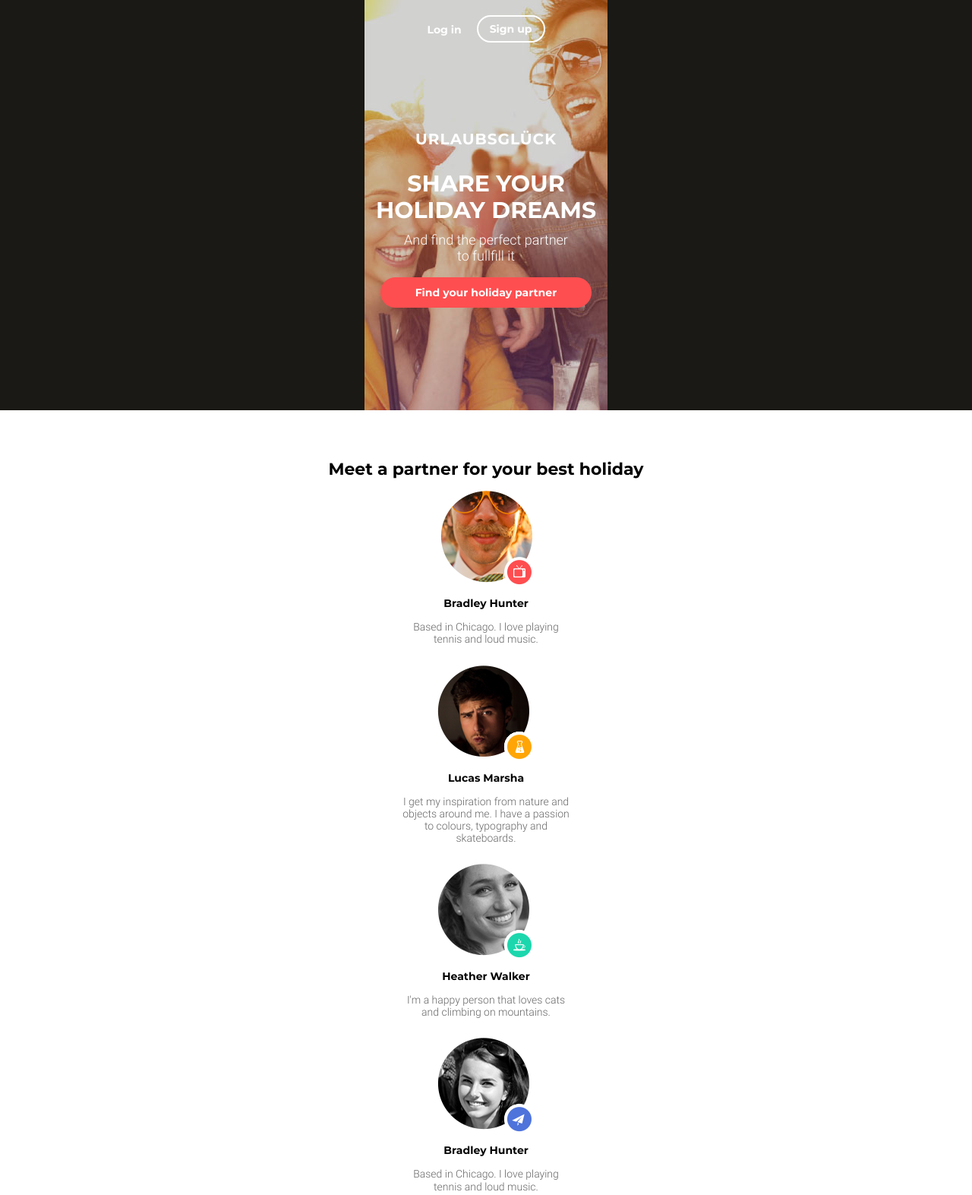
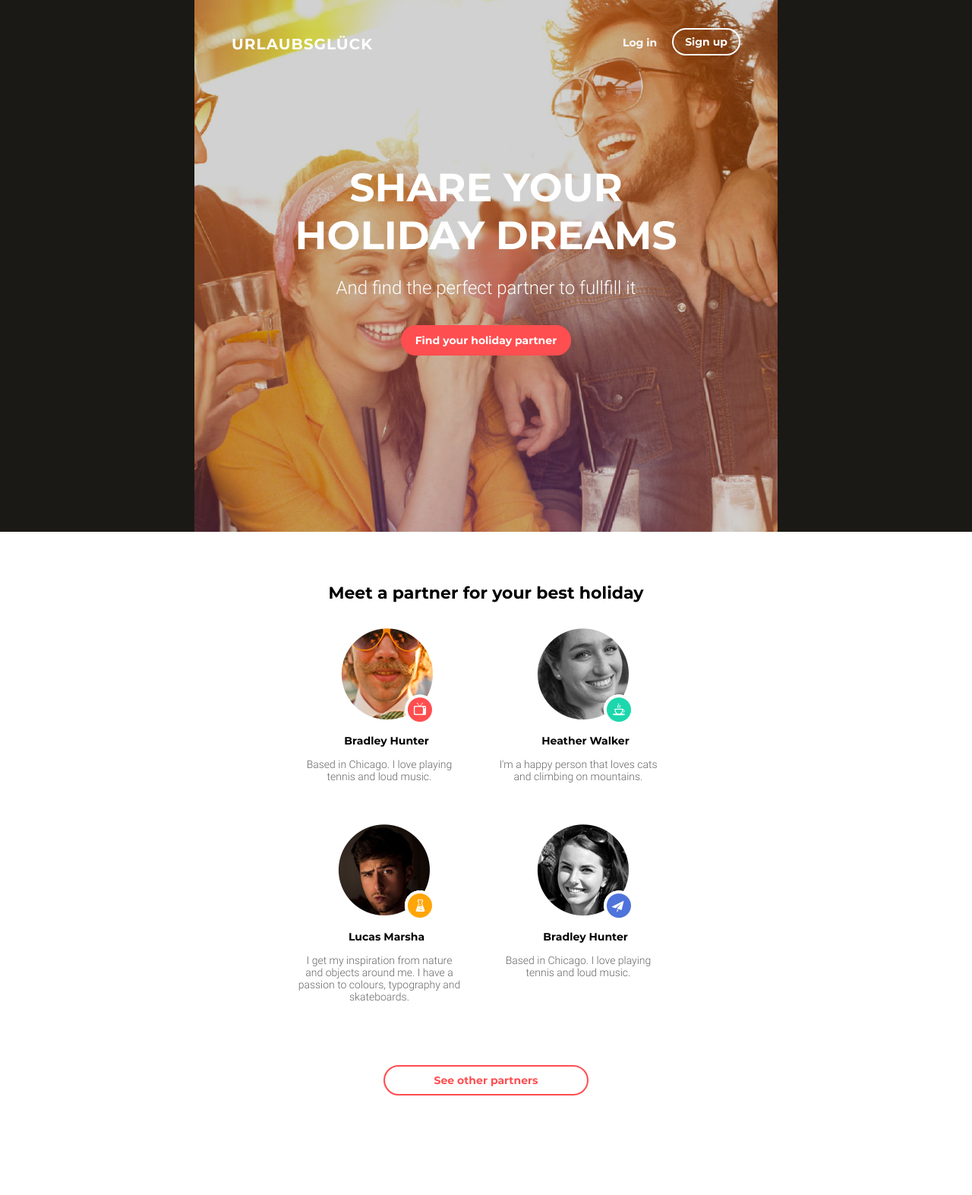
Before and after one commit to UncleLev/goit-fe-course, a plain HTML site: page html-css/modul_8/index.html in a window 1280 px wide. Shown: the top 1573 px of the page at 76% size. After the commit the page ends 1447 px from the top, so only its background shows below. Drawn offline with Linux system fonts and the light colour scheme.

Commit message:
git commit -a -m"" git statu

```diff
--- a/html-css/modul_8/css/media.css
+++ b/html-css/modul_8/css/media.css
@@ -1,9 +1,5 @@
 @media (min-width: 320px) {
-    header {
-        background-color: #1a1915;
-        height: 540px;
-        margin: 0 auto;
-    }
+
     .header-backgroud {
         height: 540px;
         background-image: url(../img/promo-mobile.jpg) ;
@@ -24,7 +20,10 @@
     .logo {
         text-align: center;
     }
+    header {
+    height: 540px;
 
+    }
 
     header h2 {
         margin-bottom: 12px;
@@ -36,6 +35,15 @@
         width: 220px;
         margin: 0 auto 17px;
         text-align: center;
+    }
+    .finding {
+        width: 278px;
+    }
+    main {
+        padding: 65px 5px 5px;
+    }
+    main {
+        padding-bottom: 57px;
     }
 
     section h2 {
@@ -59,3 +67,109 @@
         font-size: 14px;
     }
 }
+
+@media (min-width: 768px) {
+    .header-backgroud {
+        height: 700px;
+        background-image: url(../img/promo-table.jpg) ;
+        width: 768px;
+        background-repeat: no-repeat;
+        margin: 0 auto;
+    }
+    header {
+        height: 700px;
+    }
+
+
+
+    nav {
+        display: flex;
+        justify-content: space-between;
+        margin-bottom: 30px;
+        width: 670px;
+        margin: 0 auto 143px;
+        padding-top: 37px;
+    }
+
+
+    .entering {
+        margin: 0 ;
+        order: 2;
+    }
+
+
+
+    .logo {
+        order: 1;
+        text-align: center;
+        padding-top: 10px;
+    }
+
+
+
+    header h2 {
+        text-align: center;
+        font-size: 52px;
+        width: 600px;
+        margin: 0 auto 25px;
+        line-height: 1.2em;
+    }
+    header h3 {
+        width: 100%;
+        font-size: 24px;
+        margin: 0 auto 34px;
+        text-align: center;
+    }
+    .finding {
+        width: 224px;
+    }
+
+    main {
+        padding: 68px 5px 5px;
+    }
+
+    section h2 {
+        font-size: 22px;
+        margin: 0 0 34px;
+    }
+
+    .partners{
+        display: flex;
+        flex-wrap: wrap;
+        width: 498px;
+        justify-content: space-between;
+        margin: 0 auto 28px;
+    }
+
+
+    .partners-item2 {
+        order: 3;
+    }
+
+    .partners-item3 {
+        order: 2;
+    }
+
+    .partners-item4 {
+        order: 4;
+    }
+
+
+    .partners-item{
+        width: 236px;
+        margin: 0;
+    }
+
+
+    .partners-item:not(:last-child) {
+        margin-bottom:  54px;
+    }
+    .partners-item h3{
+        font-size: 14px;
+    }
+    .partners-item p {
+        font-size: 14px;
+        width: 217px;
+    }
+}
+}
--- a/html-css/modul_8/css/style.css
+++ b/html-css/modul_8/css/style.css
@@ -38,7 +38,10 @@ body {
 
 /* header */
 
-
+header {
+    background-color: #1a1915;
+    margin: 0 auto;
+}
 
 header h2 , header button , .partners h3, .show-patners {
     font-family: 'Montserrat';
@@ -113,7 +116,7 @@ header h3 {
     font-weight: bold;
     border-radius: 50px;
     margin: 0 auto;
-    width: 278px;
+    /* width: 278px; */
     padding: 10px 7px;
 }
 
--- a/html-css/modul_8/index.html
+++ b/html-css/modul_8/index.html
@@ -13,7 +13,7 @@
 <body>
     <header>
         <div class="header-backgroud">
-            <nav>
+            <nav class="container" >
                 <ul class="entering">
                     <li><a href="#">Log in</a> </li>
                     <li class="signing" ><a href="#">Sign up</a> </li>
@@ -29,7 +29,7 @@
         <section>
             <h2>Meet a partner for your best holiday</h2>
             <div class="partners">
-                <div class="partners-item">
+                <div class="partners-item partners-item1">
                     <div class="partner-photo">
                         <img class="icon" src="./img/icon1.png" alt="#">
                         <img class='avatar' src="./img/partner_1.png" alt="#">
@@ -37,7 +37,7 @@
                     <h3>Bradley Hunter</h3>
                     <p>Based in Chicago. I love playing tennis and loud music.</p>
                 </div>
-                <div class="partners-item">
+                <div class="partners-item partners-item2">
                     <div class="partner-photo">
                         <img class="icon" src="./img/icon2.png" alt="#">
                         <img src="./img/partner_2.png" alt="#">
@@ -46,7 +46,7 @@
                     <p>I get my inspiration from nature and objects around me. I have a passion to colours, typography and skateboards.
                     </p>
                 </div>
-                <div class="partners-item">
+                <div class="partners-item partners-item3">
                     <div class="partner-photo">
                         <img class="icon" src="./img/icon3.png" alt="#">
                         <img src="./img/partner_3.png" alt="#">
@@ -54,7 +54,7 @@
                     <h3>Heather Walker</h3>
                     <p>I'm a happy person that loves cats and climbing on mountains. </p>
                 </div>
-                <div class="partners-item">
+                <div class="partners-item partners-item4">
                     <div class="partner-photo">
                         <img class="icon" src="./img/icon4.png" alt="#">
                         <img src="./img/partner_4.png" alt="#">
```
Also changed, not shown: html-css/modul_8/img/promo-table.jpg (added).
